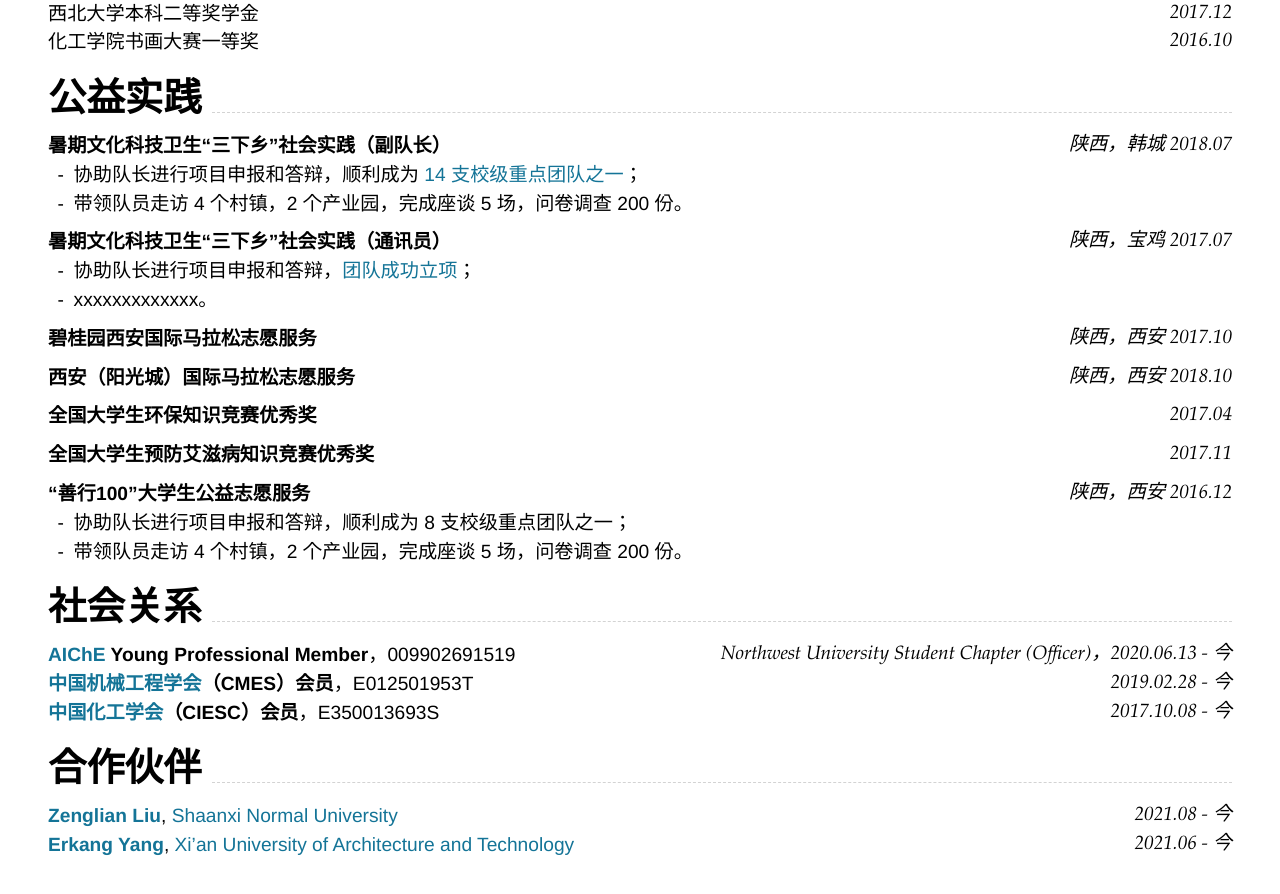
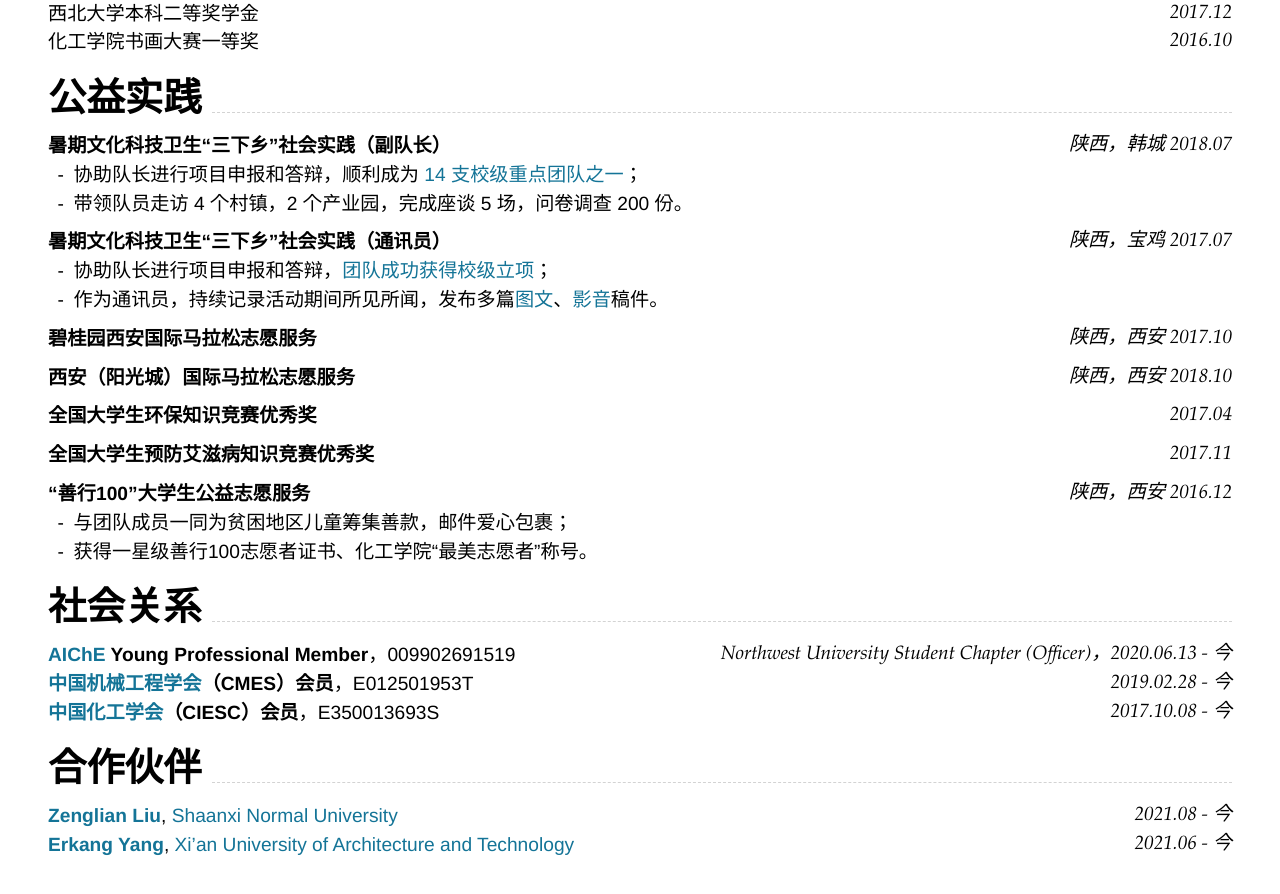
Before and after one commit to nwuzmedoutlook/resume, a Jekyll site: the page built from index.md, in a window 1280 px wide and 900 px high, scrolled down 4036 px. Shown: the top 894 px of the window. Built offline with Jekyll 4.4.1, drawn with Linux system fonts in a browser that asks for light colours; nearby versions of some CDN libraries.

Commit message:
Update index.md

```diff
--- a/index.md
+++ b/index.md
@@ -181,8 +181,8 @@ Annual Student Conference Chem-E-Car Competition® 9th Place `ORLANDO, FL 2019.1
 - 带领队员走访 4 个村镇，2 个产业园，完成座谈 5 场，问卷调查 200 份。
 
 ### **暑期文化科技卫生“三下乡”社会实践（通讯员）** `陕西，宝鸡 2017.07`
-- 协助队长进行项目申报和答辩，[团队成功立项](https://tuanwei.nwu.edu.cn/info/1007/2630.htm)；
-- xxxxxxxxxxxxx。
+- 协助队长进行项目申报和答辩，[团队成功获得校级立项](https://tuanwei.nwu.edu.cn/info/1007/2630.htm)；
+- 作为通讯员，持续记录活动期间所见所闻，发布多篇[图文](https://mp.weixin.qq.com/s/QtL5aYdVBR1ZNio-wnIMEA)、[影音](https://v.qq.com/x/page/l05593edvev.html)稿件。
 
 ### **碧桂园西安国际马拉松志愿服务** `陕西，西安 2017.10`
 
@@ -193,8 +193,8 @@ Annual Student Conference Chem-E-Car Competition® 9th Place `ORLANDO, FL 2019.1
 ### **全国大学生预防艾滋病知识竞赛优秀奖** `2017.11` <br>
 
 ### **“善行100”大学生公益志愿服务** `陕西，西安 2016.12`
-- 协助队长进行项目申报和答辩，顺利成为 8 支校级重点团队之一；
-- 带领队员走访 4 个村镇，2 个产业园，完成座谈 5 场，问卷调查 200 份。
+- 与团队成员一同为贫困地区儿童筹集善款，邮件爱心包裹；
+- 获得一星级善行100志愿者证书、化工学院“最美志愿者”称号。
 
 ## **社会关系**
 
```
